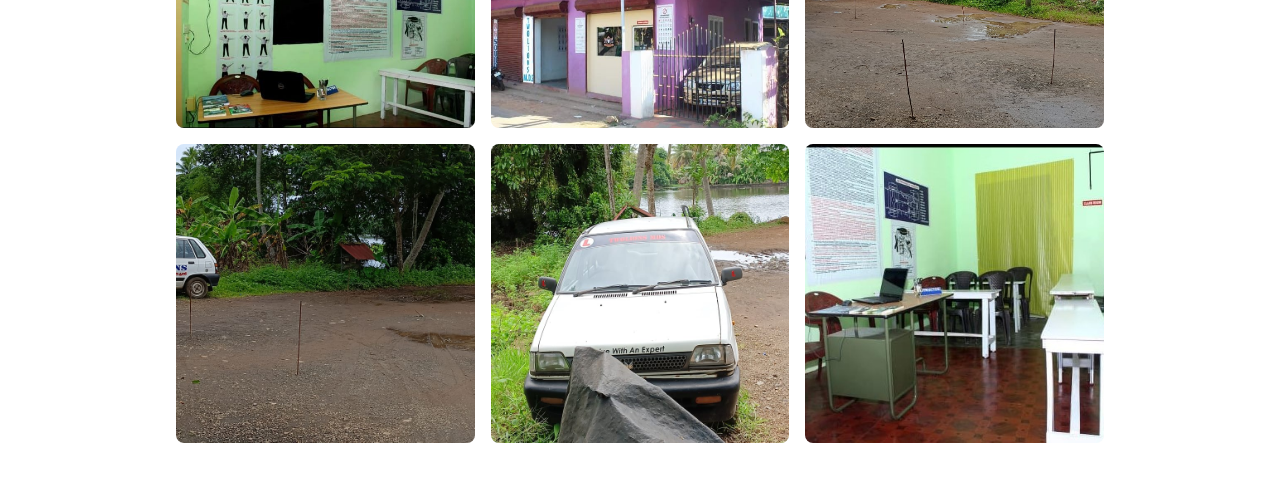
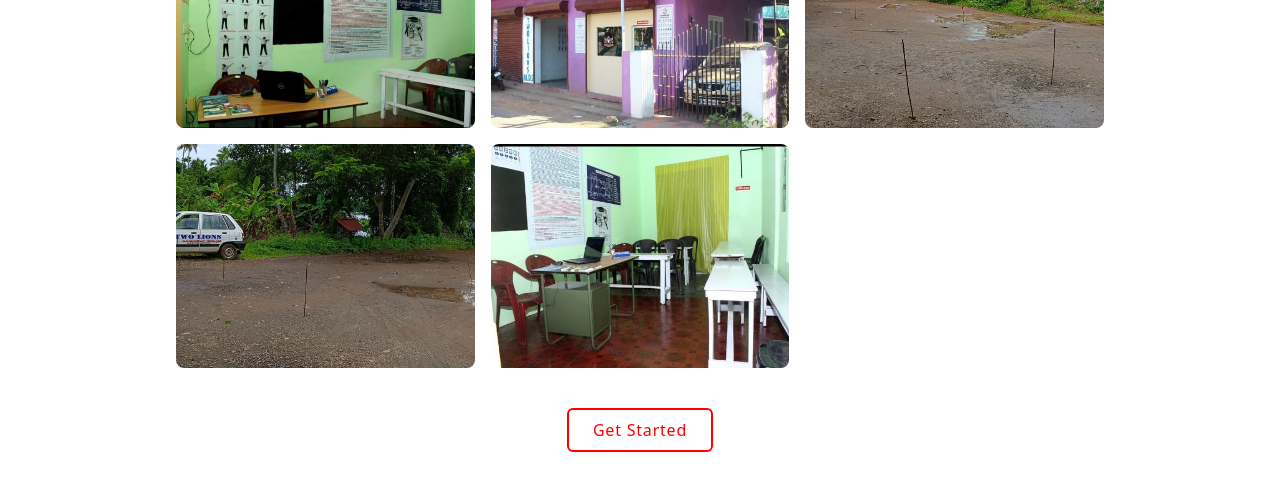
Before and after one commit to towlionsdrivingschool/TowLionsDrivingSchool, a React (Create React App) app: page / in a window 1280 px wide. Shown: the part 3800-4281 px from the top of the page. Built offline with nearby package versions, Linux system fonts and the light colour scheme.

Commit message:
car image delited

```diff
--- a/src/components/CarList/CarList.jsx
+++ b/src/components/CarList/CarList.jsx
@@ -4,7 +4,7 @@ import car1 from "../../assets/officeimage.jpg";
 import car2 from "../../assets/office.jpg";
 import car3 from "../../assets/groundImage.jpg";
 import car4 from "../../assets/Carimage.jpg";
-import car5 from "../../assets/SchoolCar.jpg";
+// import car5 from "../../assets/SchoolCar.jpg";
 
 import car6 from "../../assets/ofiiceImage1.jpg";
 const CarList = () => {
@@ -59,7 +59,7 @@ const CarList = () => {
                 />
               </div>
             </div>
-            <div class="flex w-1/3 flex-wrap">
+            {/* <div class="flex w-1/3 flex-wrap">
               <div class="w-full p-1 md:p-2">
                 <img
                   alt="gallery"
@@ -67,7 +67,7 @@ const CarList = () => {
                   src={car5}
                 />
               </div>
-            </div>
+            </div> */}
             <div class="flex w-1/3 flex-wrap">
               <div class="w-full p-1 md:p-2">
                 <img
```
